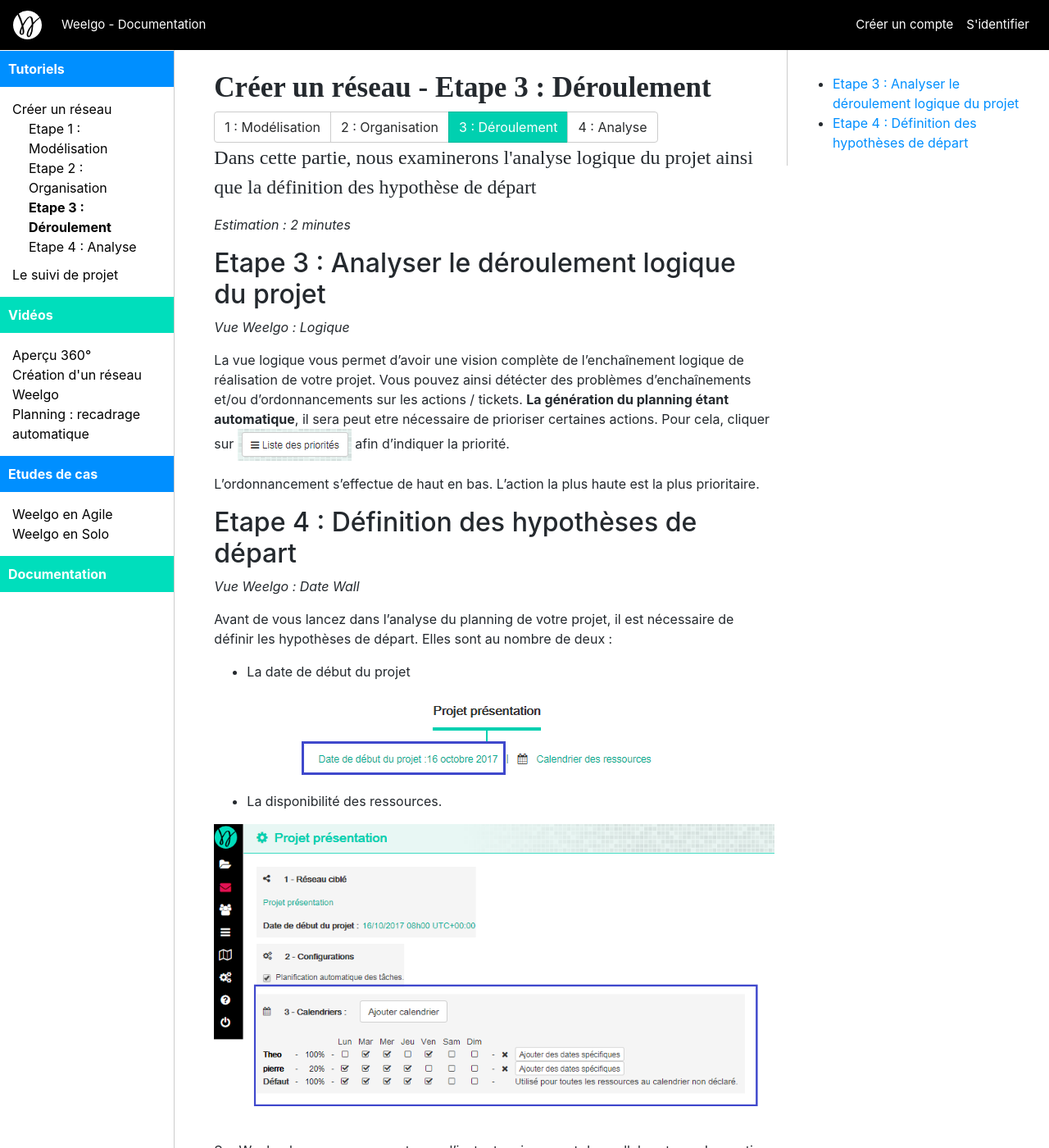
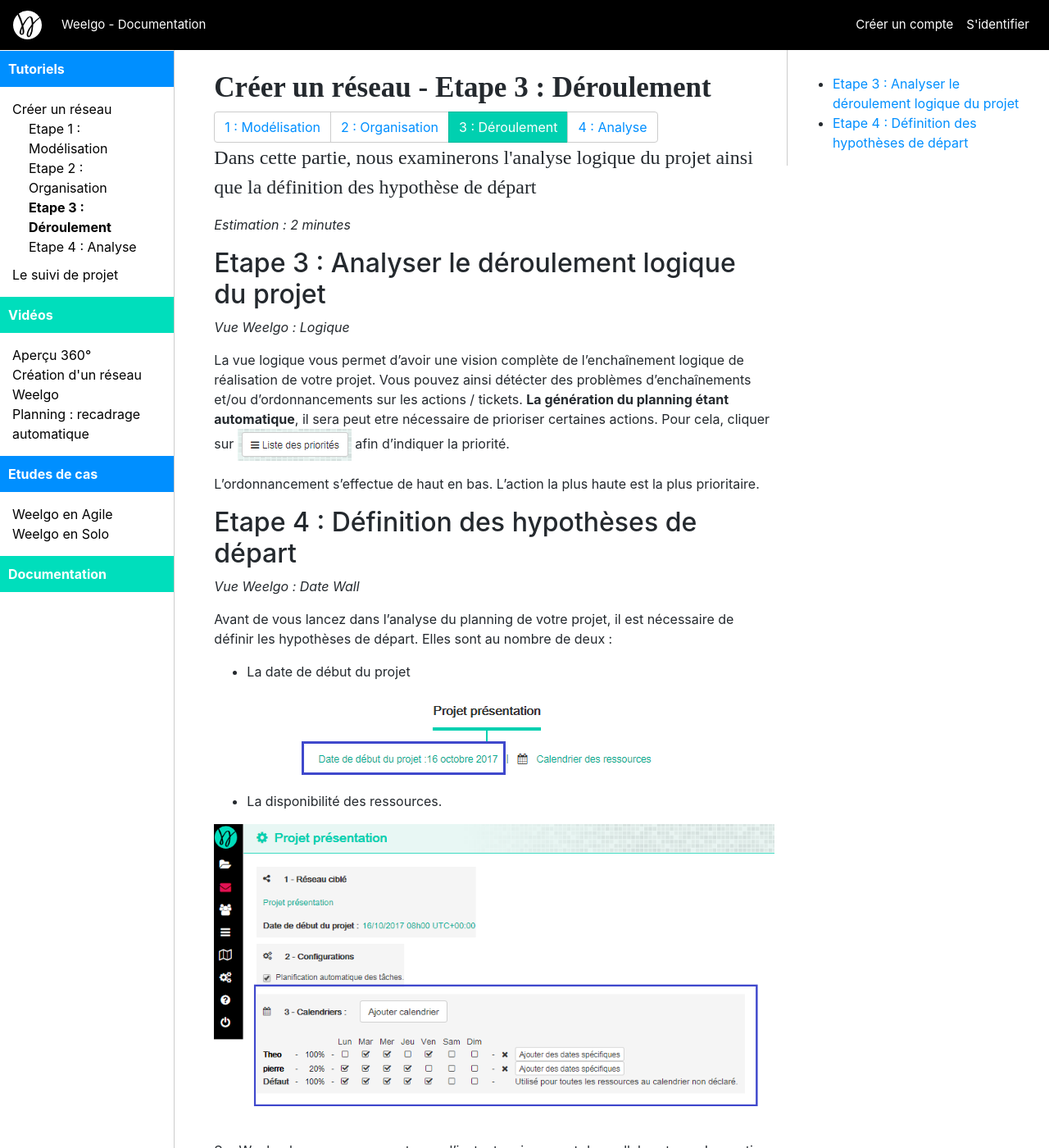
Before and after one commit to Weelgo/weelgo.github.io, a Jekyll site: the page built from fr/tutoriels/creationReseau_etp3_deroulementHypothese.md, in a window 1280 px wide and 1400 px high. Shown: the whole window at 82% size. Built offline with Jekyll 4.4.1, drawn with Linux system fonts in a browser that asks for light colours.

Commit message:
amélioration doc

```diff
--- a/css/weelgo.css
+++ b/css/weelgo.css
@@ -89,12 +89,12 @@
     border-color: #009d85;
 }
 .btn-secondary {
-    color: #292b2c;
+    color: #008fff;
     background-color: #fff;
     border-color: #ccc;
 }
 .btn-secondary:hover {
     color: #008fff;
-    background-color: #009d85;
-    border-color: #009d85;
+    background-color: #e6e6e6;
+    border-color: #e6e6e6;
 }
```
